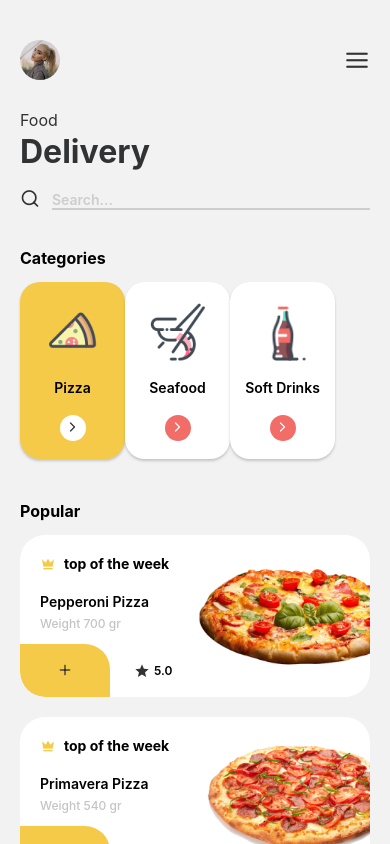
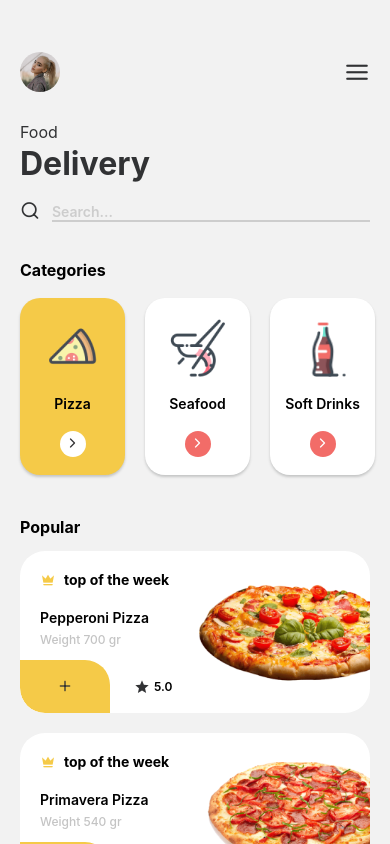
Before and after one commit to YusufAkkurt/foodappui, a React Native app: screen / in a window 390 px wide. Built offline with nearby package versions, Linux system fonts and the light colour scheme.

Commit message:
shadowlar ve paddingler güncellendi.

```diff
--- a/src/screens/home/index.tsx
+++ b/src/screens/home/index.tsx
@@ -8,7 +8,7 @@ import { StyledFeather, StyledImage, StyledMaterialCommunityIcons, StyledSafeAre
 export const HomeScreen = () => {
 	return (
 		<StyledScrollView className="flex-1 pt-5" showsVerticalScrollIndicator={false}>
-			<StyledView className="flex-row justify-between items-center p-5">
+			<StyledView className="flex-row justify-between items-center p-5 pt-8">
 				<StyledImage source={profileImg} className="w-10 h-10 rounded-full" />
 				<StyledFeather name="menu" size={26} className="text-text" />
 			</StyledView>
@@ -26,8 +26,8 @@ export const HomeScreen = () => {
 			<StyledView>
 				<StyledText className="text-base font-bold pt-5 pl-5">Categories</StyledText>
 
-				<StyledScrollView className="flex-row gap-5 pt-3 px-5" horizontal showsHorizontalScrollIndicator={false}>
-					{categoriesData.map((_category) => (
+				<StyledScrollView className="flex-row pt-3" horizontal showsHorizontalScrollIndicator={false}>
+					{categoriesData.map((_category, index) => (
 						<StyledView
 							key={_category.id}
 							style={{
@@ -40,7 +40,7 @@ export const HomeScreen = () => {
 								shadowRadius: 2.62,
 								elevation: 10
 							}}
-							className={`w-[105px] justify-evenly mb-5 items-center h-[177px] rounded-[20px] ${_category.selected ? 'bg-primary' : 'bg-white'}`}>
+							className={`w-[105px] mr-5 mt-1 justify-evenly mb-5 items-center h-[177px] rounded-[20px]${index === 0 ? ' ml-5' : ''} ${_category.selected ? 'bg-primary' : 'bg-white'}`}>
 							<StyledImage source={_category.image} className="w-[60px] h-[60px] object-contain" />
 
 							<StyledText className="font-semibold">{_category.title}</StyledText>
```
